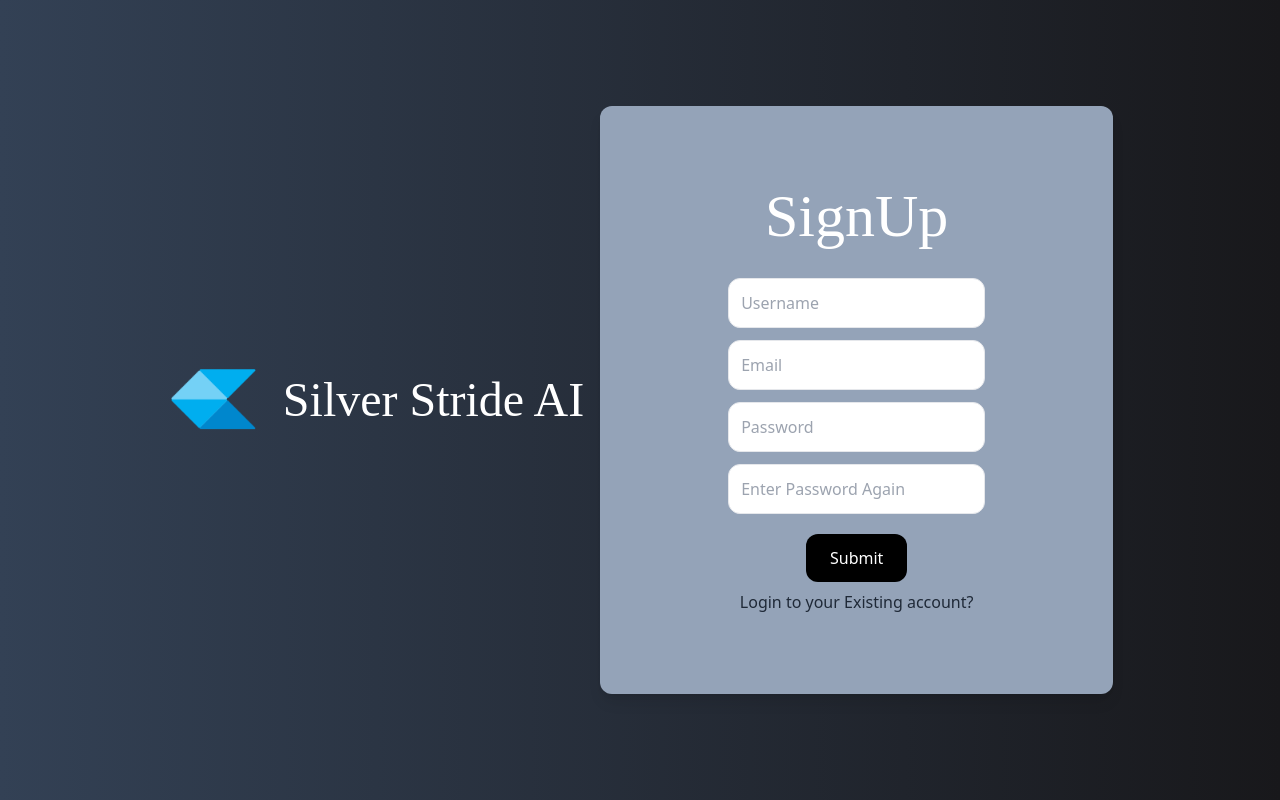
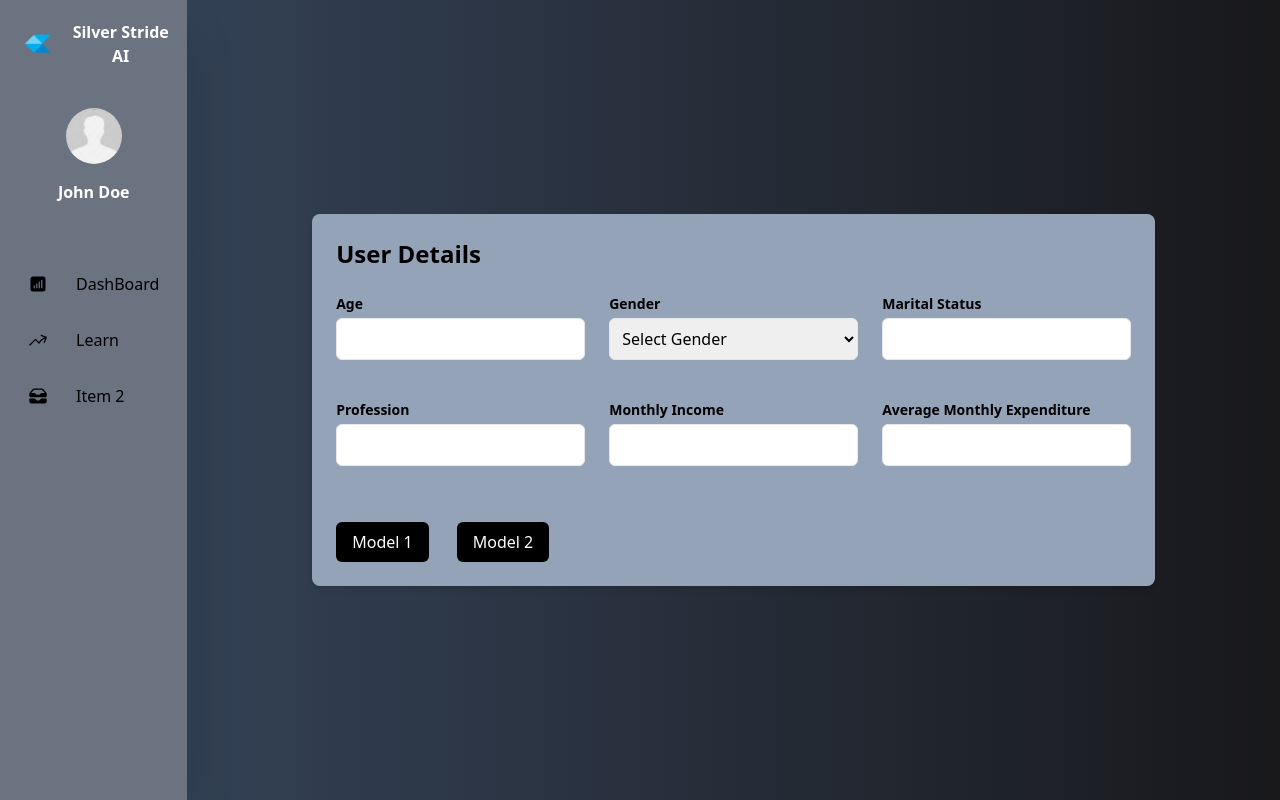
Before and after one commit to BhaaveshWaykole/ImagineCup_api, a React (Vite) app in the folder client/: page /assets in a window 1280 px wide. Built offline with nearby package versions, Linux system fonts and the light colour scheme.

Commit message:
style minor change

```diff
--- a/client/src/App.jsx
+++ b/client/src/App.jsx
@@ -10,13 +10,13 @@ import { Dashboard } from './components/Dashboard.jsx';
 function App() {
   return (
     <div>
-       {/* <div className="flex">
-        <Sidebar/>
+      <div className="flex">
+        <Sidebar />
         <div className="w-full ">
-        <Dashboard />
+          <Assets />
         </div>
-      </div>  */}
-     <Register/>
+      </div>
+      {/* <Register/> */}
     </div>
   );
 }
--- a/client/src/components/Sidebar.jsx
+++ b/client/src/components/Sidebar.jsx
@@ -16,7 +16,7 @@ import logoImage from './LOGO-NO BG.png';
 
 export function Sidebar() {
     return (
-        <Card className="w-1/6 shadow-2xl shadow-blue-gray-900/5 h-screen flex flex-col" style={{ backgroundImage: 'linear-gradient(to right, #6B7280, #6B7280)' }}>
+        <Card className="w-1/6 rounded-none shadow-2xl shadow-blue-gray-900/5 h-screen flex flex-col" style={{ backgroundImage: 'linear-gradient(to right, #6B7280, #6B7280)' }}>
           <div className="flex items-center">
             <img
                 className='mb-0 transform -rotate-90 ml-6' // Adjust rotation and margin based on your preference
--- a/client/src/pages/asset/Assets.jsx
+++ b/client/src/pages/asset/Assets.jsx
@@ -63,8 +63,9 @@ const Assets = () => {
           <input type="text" id="avgMonthlyExpenditure" name="avgMonthlyExpenditure" value={inputs.avgMonthlyExpenditure} onChange={handleInputChange} className="mt-1 p-2 w-full border rounded-md" />
         </div>
 
-        <div className="col-span-full mt-4">
-          <button type="submit" className="bg-black text-white px-4 py-2 rounded-md hover:bg-blue-600">Submit</button>
+        <div className="col-span-full mt-4 flex gap-7">
+          <button type="submit" className="bg-black text-white px-4 py-2 rounded-md hover:bg-blue-600">Model 1</button>
+          <button type="submit" className="bg-black text-white px-4 py-2 rounded-md hover:bg-blue-600">Model 2</button>
         </div>
       </form>
     </div>
```
Also changed, not shown: client/src/components/Dashboard.jsx (+11 -8 lines).
